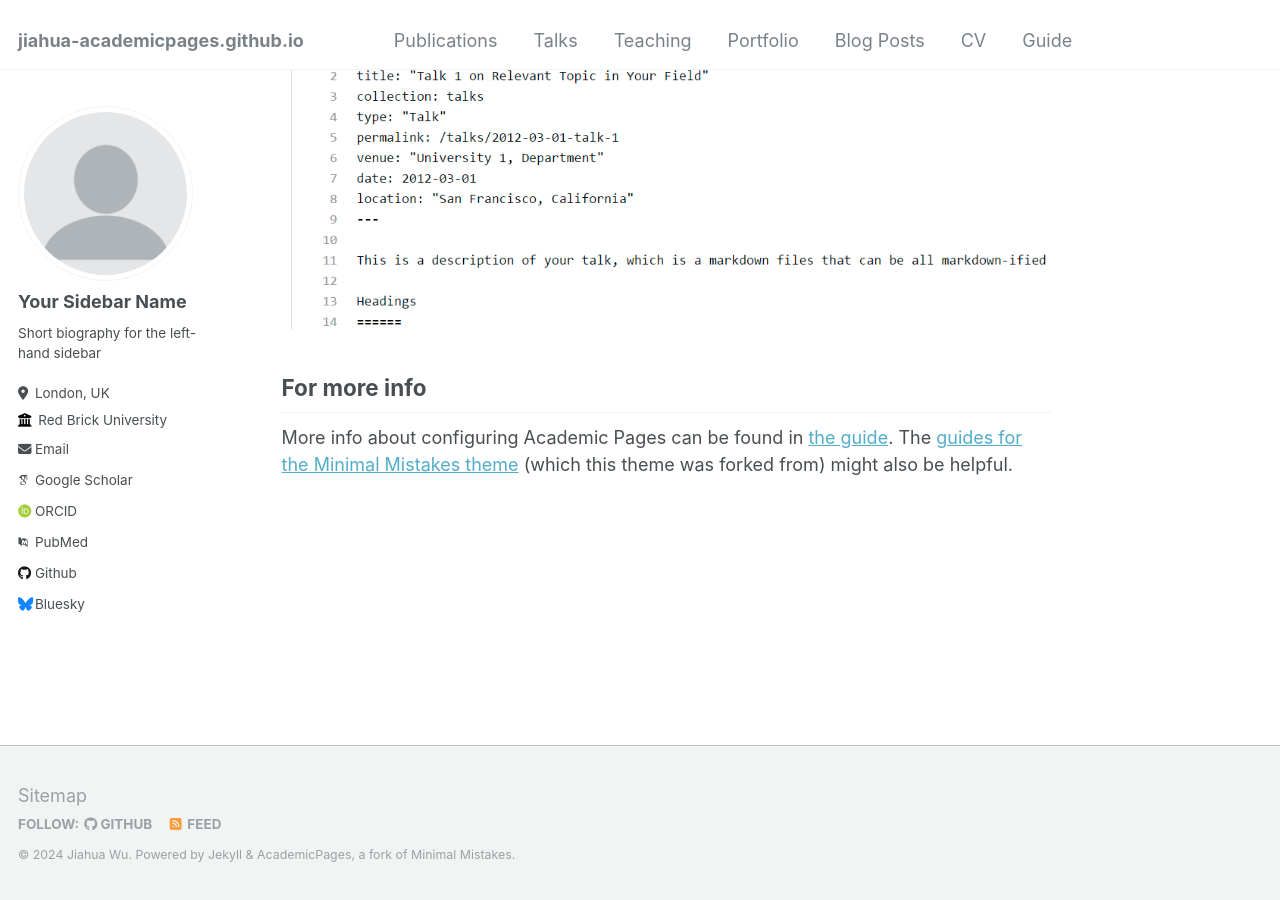
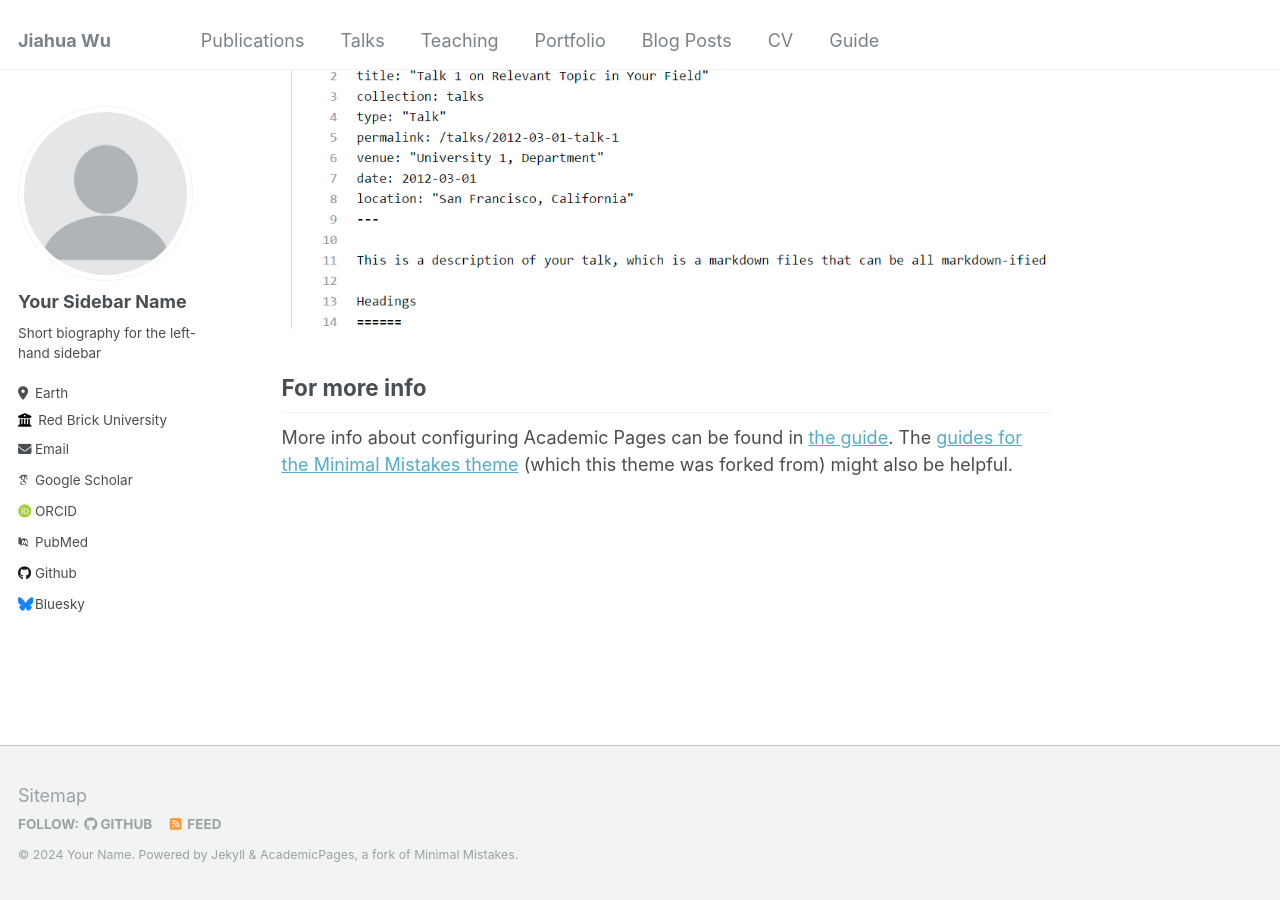
Before and after one commit to wu-jiahua/jiahua-academicpages.github.io, a Jekyll site: the page built from _pages/about.md, in a window 1280 px wide and 900 px high, scrolled down 2660 px. Built offline with Jekyll 4.4.1, drawn with Linux system fonts in a browser that asks for light colours; some web fonts are replaced.

Commit message:
Add files via upload

```diff
--- a/_config.yml
+++ b/_config.yml
@@ -8,13 +8,13 @@
 
 # Basic Site Settings
 locale                   : "en-US"
-title                    : # "Jiahua Wu"
+title                    : "Jiahua Wu"
 title_separator          : "-"
-name                     : &name "Jiahua Wu"
+name                     : &name "Your Name"
 description              : &description "personal description"
-url                      : https://academicpages.github.io # the base hostname & protocol for your site e.g. "https://mmistakes.github.io"
+url                      : https://wu-jiahua.github.io # the base hostname & protocol for your site e.g. "https://mmistakes.github.io"
 baseurl                  : "" # the subpath of your site, e.g. "/blog"
-repository               : "academicpages/academicpages.github.io"
+repository               : "wu-jiahua/wu-jiahua.github.io"
 
 # Site Author - The following control what appear as part of the author content on the side bar.
 #               If a field is blank the icon and link will not appear, otherwise it will be shown.
@@ -25,7 +25,7 @@ author:
   name             : "Your Sidebar Name"
   pronouns         : # example: "she/her"
   bio              : "Short biography for the left-hand sidebar"
-  location         : "London, UK"
+  location         : "Earth"
   employer         : "Red Brick University"
   uri              : # URL
   email            : "none@example.org"
```
